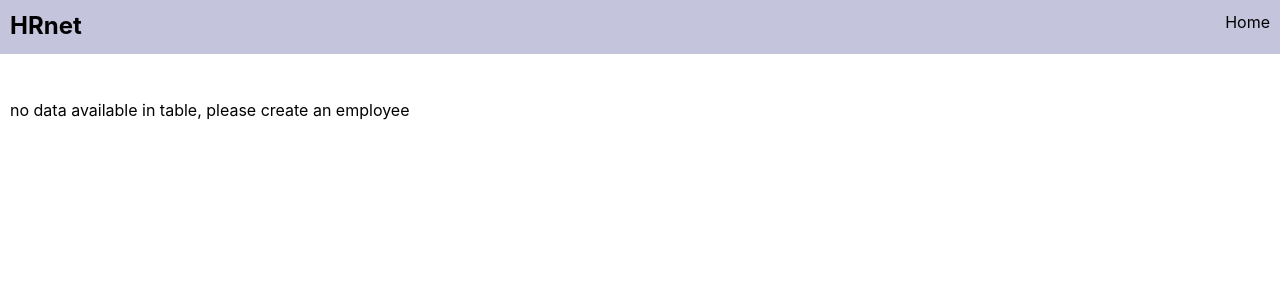
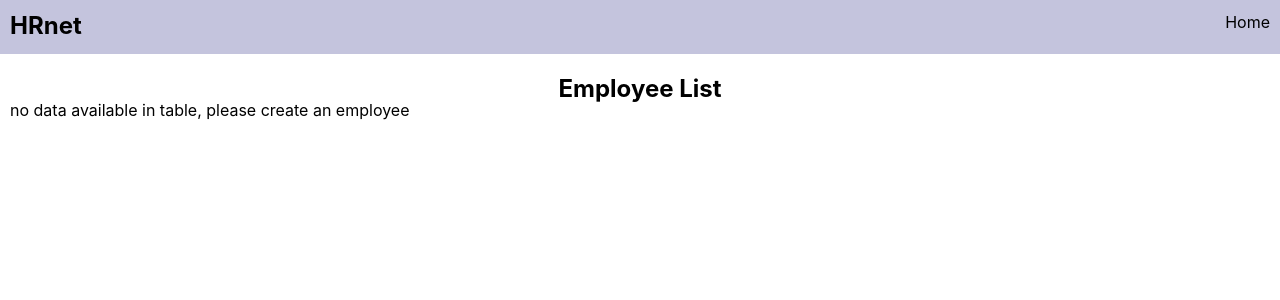
Before and after one commit to MacimeG/wealthHealth, a React (Create React App) app: page /EmployeeList in a window 1280 px wide. Shown: the top 300 px of the page. Built offline with nearby package versions, Linux system fonts and the light colour scheme.

Commit message:
arrangement

```diff
--- a/src/pages/EmployeeList.jsx
+++ b/src/pages/EmployeeList.jsx
@@ -60,6 +60,7 @@ export const EmployeeList = () => {
             <Link className='linkHome' to="/">Home</Link>
 
           </nav>
+              <h2>Employee List</h2>
             {stateEmployee.length === 1 ?(
               <span className='no-data'>no data available in table, please create an employee </span>
             ):(
```
